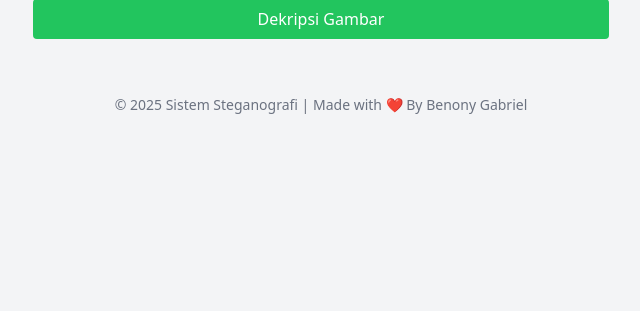
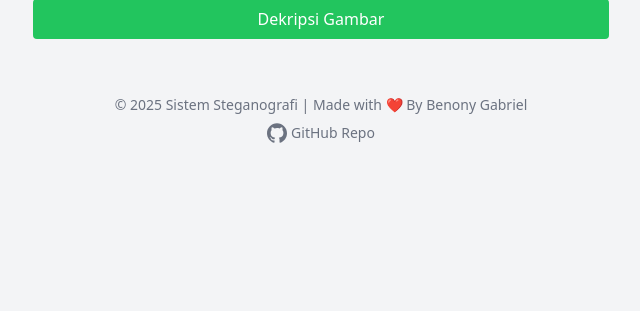
Before and after one commit to gbennnn/stegcrypt, a Flask app: page / in a window 1280 px wide. Shown: the part 149-460 px from the top of the page, without its empty margins (319-959 px from the left). Run offline with Flask 3, Linux system fonts and the light colour scheme; some libraries are stand-ins or nearby versions.

Commit message:
Update footer links and structure in HTML templates

```diff
--- a/templates/decrypt.html
+++ b/templates/decrypt.html
@@ -58,7 +58,7 @@
 
   <footer class="mt-10 text-center text-gray-500 text-sm py-4 flex flex-col items-center gap-2">
     <span>&copy; 2025 Sistem Steganografi | Made with ❤️ By Benony Gabriel</span>
-    <a href="https://github.com/benonygabriel/your-repo" target="_blank" rel="noopener"
+    <a href="https://github.com/gbennnn/stegcrypt" target="_blank" rel="noopener"
       class="inline-flex items-center gap-1 hover:text-gray-700">
       <svg xmlns="http://www.w3.org/2000/svg" class="w-5 h-5 inline" fill="currentColor" viewBox="0 0 24 24">
         <path
@@ -66,7 +66,7 @@
       </svg>
       GitHub Repo
     </a>
-  </footer></svg>
+  </footer>
 </body>
 
 </html>
--- a/templates/index.html
+++ b/templates/index.html
@@ -17,8 +17,16 @@
   </div>
 
 
-  <footer class="mt-10 text-center text-gray-500 text-sm py-4">
-    &copy; 2025 Sistem Steganografi | Made with ❤️ By Benony Gabriel
+  <footer class="mt-10 text-center text-gray-500 text-sm py-4 flex flex-col items-center gap-2">
+    <span>&copy; 2025 Sistem Steganografi | Made with ❤️ By Benony Gabriel</span>
+    <a href="https://github.com/gbennnn/stegcrypt" target="_blank" rel="noopener"
+      class="inline-flex items-center gap-1 hover:text-gray-700">
+      <svg xmlns="http://www.w3.org/2000/svg" class="w-5 h-5 inline" fill="currentColor" viewBox="0 0 24 24">
+        <path
+          d="M12 .297c-6.63 0-12 5.373-12 12 0 5.303 3.438 9.8 8.205 11.387.6.113.82-.258.82-.577v-2.234c-3.338.726-4.033-1.416-4.033-1.416-.546-1.387-1.333-1.756-1.333-1.756-1.089-.745.084-.729.084-.729 1.205.084 1.84 1.236 1.84 1.236 1.07 1.834 2.809 1.304 3.495.997.108-.775.418-1.305.762-1.605-2.665-.305-5.466-1.334-5.466-5.931 0-1.31.469-2.381 1.236-3.221-.124-.303-.535-1.523.117-3.176 0 0 1.008-.322 3.301 1.23a11.52 11.52 0 0 1 3.003-.404c1.018.005 2.045.138 3.003.404 2.291-1.553 3.297-1.23 3.297-1.23.653 1.653.242 2.873.119 3.176.77.84 1.235 1.911 1.235 3.221 0 4.609-2.803 5.624-5.475 5.921.43.372.823 1.102.823 2.222v3.293c0 .322.218.694.825.576C20.565 22.092 24 17.592 24 12.297c0-6.627-5.373-12-12-12" />
+      </svg>
+      GitHub Repo
+    </a>
   </footer>
 </body>
 
```
Also changed, not shown: templates/encrypt.html (+10 -2 lines).
